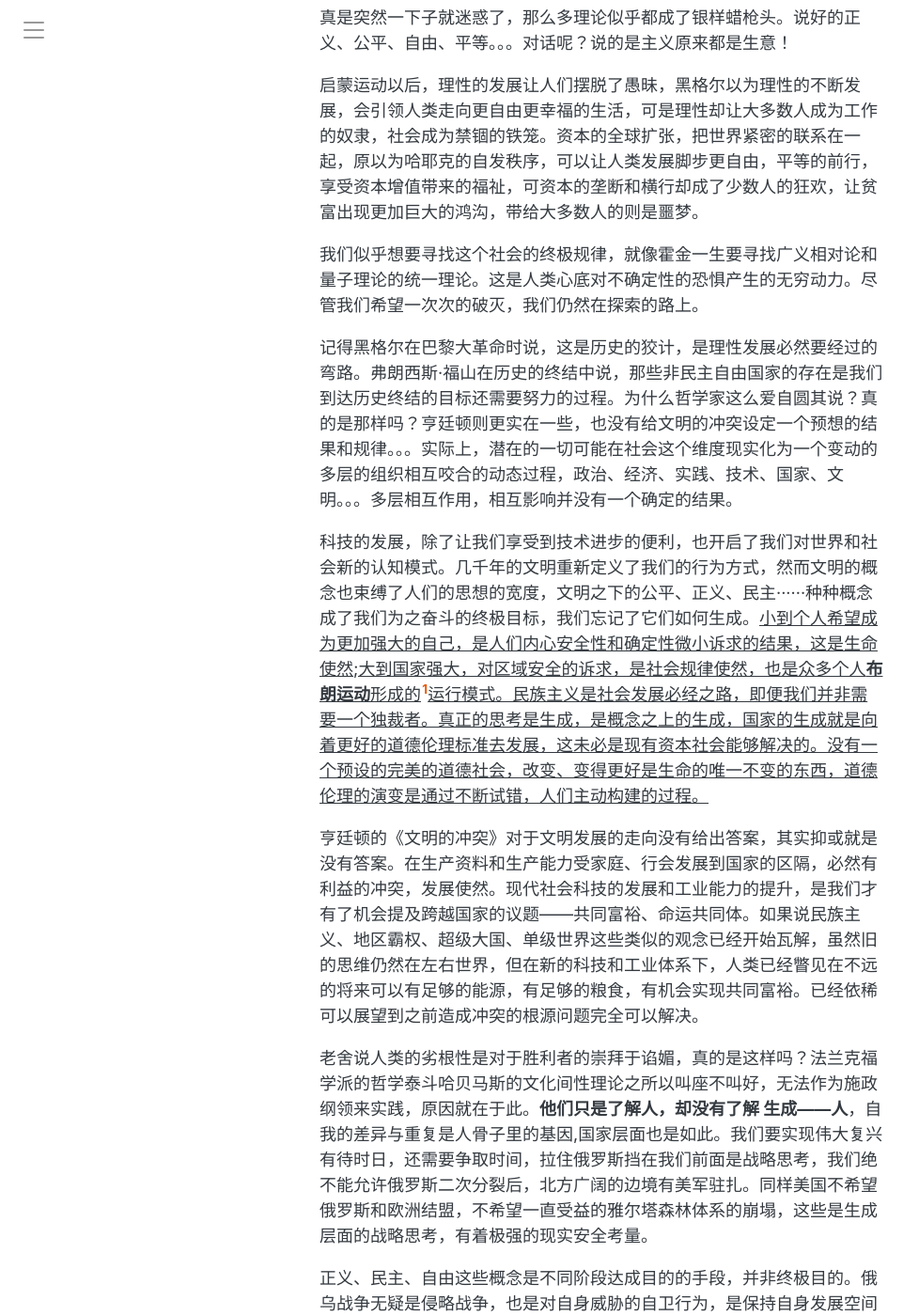
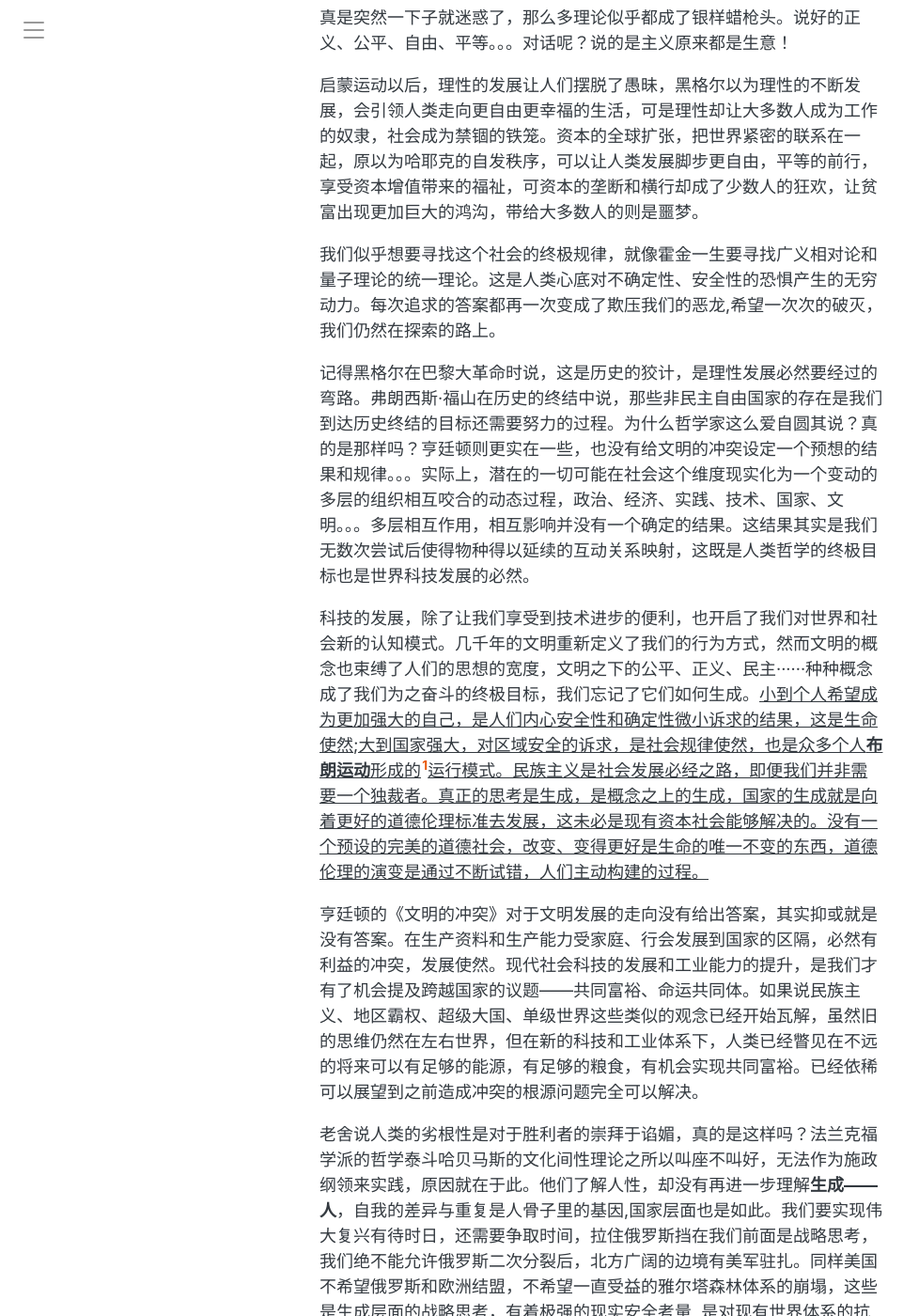
Before and after one commit to symphonyh/symphonyh.github.io, a Jekyll site: the page built from _posts/2024-11-16-zhyi.md, in a window 1280 px wide and 1400 px high, scrolled down 414 px. Shown: the whole window at 94% size, without its empty margins (0-978 px from the left). Built offline with Jekyll 4.4.1, drawn with Linux system fonts in a browser that asks for light colours; comment, search, counter and statistics services are not loaded; some of the changed text lies outside the part shown.

Commit message:
修正了 一些观点的错误

```diff
--- a/_posts/2024-11-16-zhyi.md
+++ b/_posts/2024-11-16-zhyi.md
@@ -14,15 +14,15 @@ comments: true
 
 启蒙运动以后，理性的发展让人们摆脱了愚昧，黑格尔以为理性的不断发展，会引领人类走向更自由更幸福的生活，可是理性却让大多数人成为工作的奴隶，社会成为禁锢的铁笼。资本的全球扩张，把世界紧密的联系在一起，原以为哈耶克的自发秩序，可以让人类发展脚步更自由，平等的前行，享受资本增值带来的福祉，可资本的垄断和横行却成了少数人的狂欢，让贫富出现更加巨大的鸿沟，带给大多数人的则是噩梦。
 
-我们似乎想要寻找这个社会的终极规律，就像霍金一生要寻找广义相对论和量子理论的统一理论。这是人类心底对不确定性的恐惧产生的无穷动力。尽管我们希望一次次的破灭，我们仍然在探索的路上。
+我们似乎想要寻找这个社会的终极规律，就像霍金一生要寻找广义相对论和量子理论的统一理论。这是人类心底对不确定性、安全性的恐惧产生的无穷动力。每次追求的答案都再一次变成了欺压我们的恶龙,希望一次次的破灭，我们仍然在探索的路上。
 
-记得黑格尔在巴黎大革命时说，这是历史的狡计，是理性发展必然要经过的弯路。弗朗西斯·福山在历史的终结中说，那些非民主自由国家的存在是我们到达历史终结的目标还需要努力的过程。为什么哲学家这么爱自圆其说？真的是那样吗？亨廷顿则更实在一些，也没有给文明的冲突设定一个预想的结果和规律。。。实际上，潜在的一切可能在社会这个维度现实化为一个变动的多层的组织相互咬合的动态过程，政治、经济、实践、技术、国家、文明。。。多层相互作用，相互影响并没有一个确定的结果。
+记得黑格尔在巴黎大革命时说，这是历史的狡计，是理性发展必然要经过的弯路。弗朗西斯·福山在历史的终结中说，那些非民主自由国家的存在是我们到达历史终结的目标还需要努力的过程。为什么哲学家这么爱自圆其说？真的是那样吗？亨廷顿则更实在一些，也没有给文明的冲突设定一个预想的结果和规律。。。实际上，潜在的一切可能在社会这个维度现实化为一个变动的多层的组织相互咬合的动态过程，政治、经济、实践、技术、国家、文明。。。多层相互作用，相互影响并没有一个确定的结果。这结果其实是我们无数次尝试后使得物种得以延续的互动关系映射，这既是人类哲学的终极目标也是世界科技发展的必然。
 
 科技的发展，除了让我们享受到技术进步的便利，也开启了我们对世界和社会新的认知模式。几千年的文明重新定义了我们的行为方式，然而文明的概念也束缚了人们的思想的宽度，文明之下的公平、正义、民主······种种概念成了我们为之奋斗的终极目标，我们忘记了它们如何生成。<ins>小到个人希望成为更加强大的自己，是人们内心安全性和确定性微小诉求的结果，这是生命使然;大到国家强大，对区域安全的诉求，是社会规律使然，也是众多个人**布朗运动**形成的[^fn1]运行模式。民族主义是社会发展必经之路，即便我们并非需要一个独裁者。真正的思考是生成，是概念之上的生成，国家的生成就是向着更好的道德伦理标准去发展，这未必是现有资本社会能够解决的。没有一个预设的完美的道德社会，改变、变得更好是生命的唯一不变的东西，道德伦理的演变是通过不断试错，人们主动构建的过程。</ins>
 
 亨廷顿的《文明的冲突》对于文明发展的走向没有给出答案，其实抑或就是没有答案。在生产资料和生产能力受家庭、行会发展到国家的区隔，必然有利益的冲突，发展使然。现代社会科技的发展和工业能力的提升，是我们才有了机会提及跨越国家的议题——共同富裕、命运共同体。如果说民族主义、地区霸权、超级大国、单级世界这些类似的观念已经开始瓦解，虽然旧的思维仍然在左右世界，但在新的科技和工业体系下，人类已经瞥见在不远的将来可以有足够的能源，有足够的粮食，有机会实现共同富裕。已经依稀可以展望到之前造成冲突的根源问题完全可以解决。
 
-老舍说人类的劣根性是对于胜利者的崇拜于谄媚，真的是这样吗？法兰克福学派的哲学泰斗哈贝马斯的文化间性理论之所以叫座不叫好，无法作为施政纲领来实践，原因就在于此。**他们只是了解人，却没有了解 生成——人**，自我的差异与重复是人骨子里的基因,国家层面也是如此。我们要实现伟大复兴有待时日，还需要争取时间，拉住俄罗斯挡在我们前面是战略思考，我们绝不能允许俄罗斯二次分裂后，北方广阔的边境有美军驻扎。同样美国不希望俄罗斯和欧洲结盟，不希望一直受益的雅尔塔森林体系的崩塌，这些是生成层面的战略思考，有着极强的现实安全考量。
+老舍说人类的劣根性是对于胜利者的崇拜于谄媚，真的是这样吗？法兰克福学派的哲学泰斗哈贝马斯的文化间性理论之所以叫座不叫好，无法作为施政纲领来实践，原因就在于此。他们了解人性，却没有再进一步理解**生成——人**，自我的差异与重复是人骨子里的基因,国家层面也是如此。我们要实现伟大复兴有待时日，还需要争取时间，拉住俄罗斯挡在我们前面是战略思考，我们绝不能允许俄罗斯二次分裂后，北方广阔的边境有美军驻扎。同样美国不希望俄罗斯和欧洲结盟，不希望一直受益的雅尔塔森林体系的崩塌，这些是生成层面的战略思考，有着极强的现实安全考量, 是对现有世界体系的抗争。
 
 正义、民主、自由这些概念是不同阶段达成目的的手段，并非终极目的。俄乌战争无疑是侵略战争，也是对自身威胁的自卫行为，是保持自身发展空间的战略选择，是民族国家发展的必然。旧的思想体系无法解决的地缘矛盾终将在新的科技体系加持下升级为“命运共同体”。
 
@@ -33,6 +33,7 @@ comments: true
 记得国内一位总理曾提倡过读卢梭的《忏悔录》[^fn2]，其实稍加了解就知道没有比《忏悔录》再虚伪的著作了。作为普通人，不能冷漠到只关心**抽象的人类**，能做的是尽力阻止灾难的发生，守护好亲人和周围的人。
 
 
+自由、正义、公平绝非悬浮的概念符号，而是根植于欲望机器的内在性平面之上。它们是在生成的运动中，经由欲望持续的生产性力量——在差异与重复的永恒试错机制下——涌现出的装配体（assemblages）。这些装配体之所以具有效力，在于它们最终导向生命强度的增强与物种的繁衍之力。相反的概念则导向辖域化的僵化与毁灭的生成（becoming-destructive）。它们绝非供物种臣服的超验统治者；那只是其被异化、被捕获后的可悲形态——沦为权力装置（apparatuses of power）中实施压迫的辖域化图腾。
 
 *注释：*
 
```
Also changed, not shown: _posts/2024-09-29-kong.md (+3 -3 lines).
